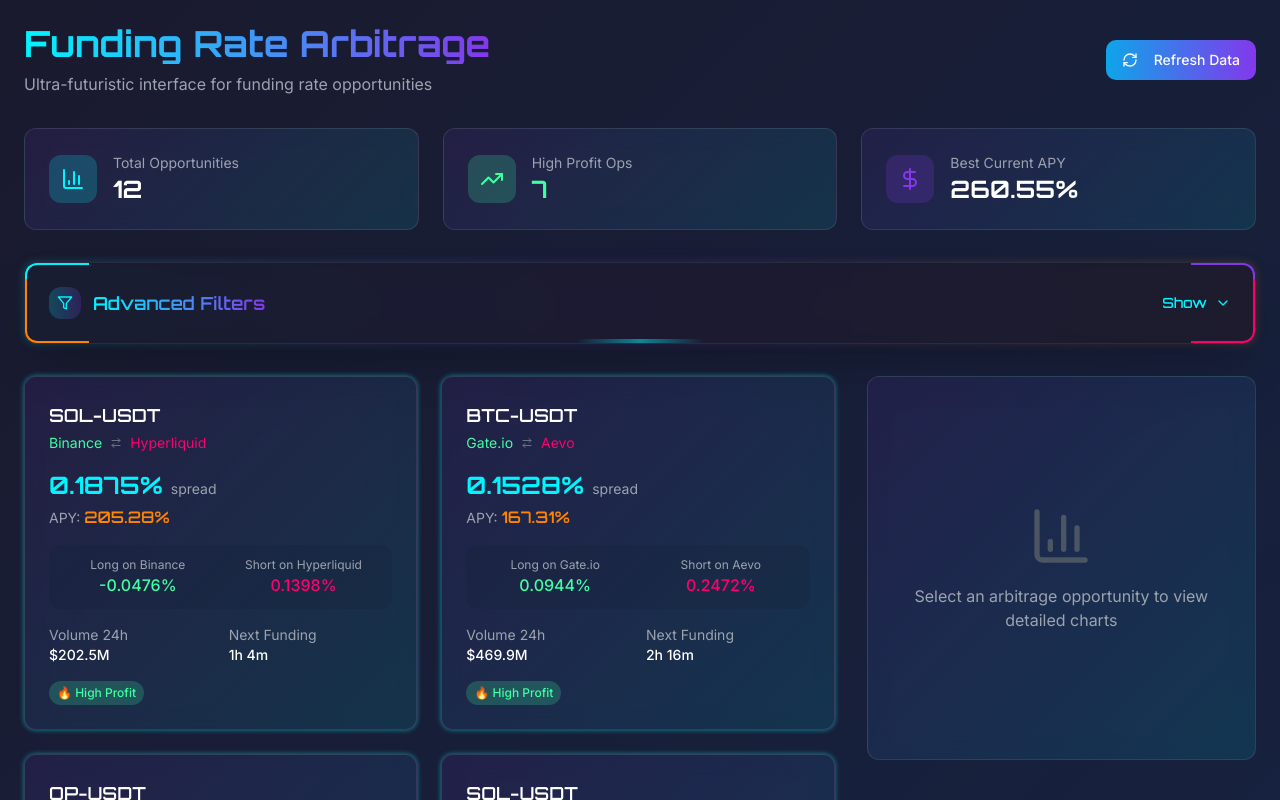
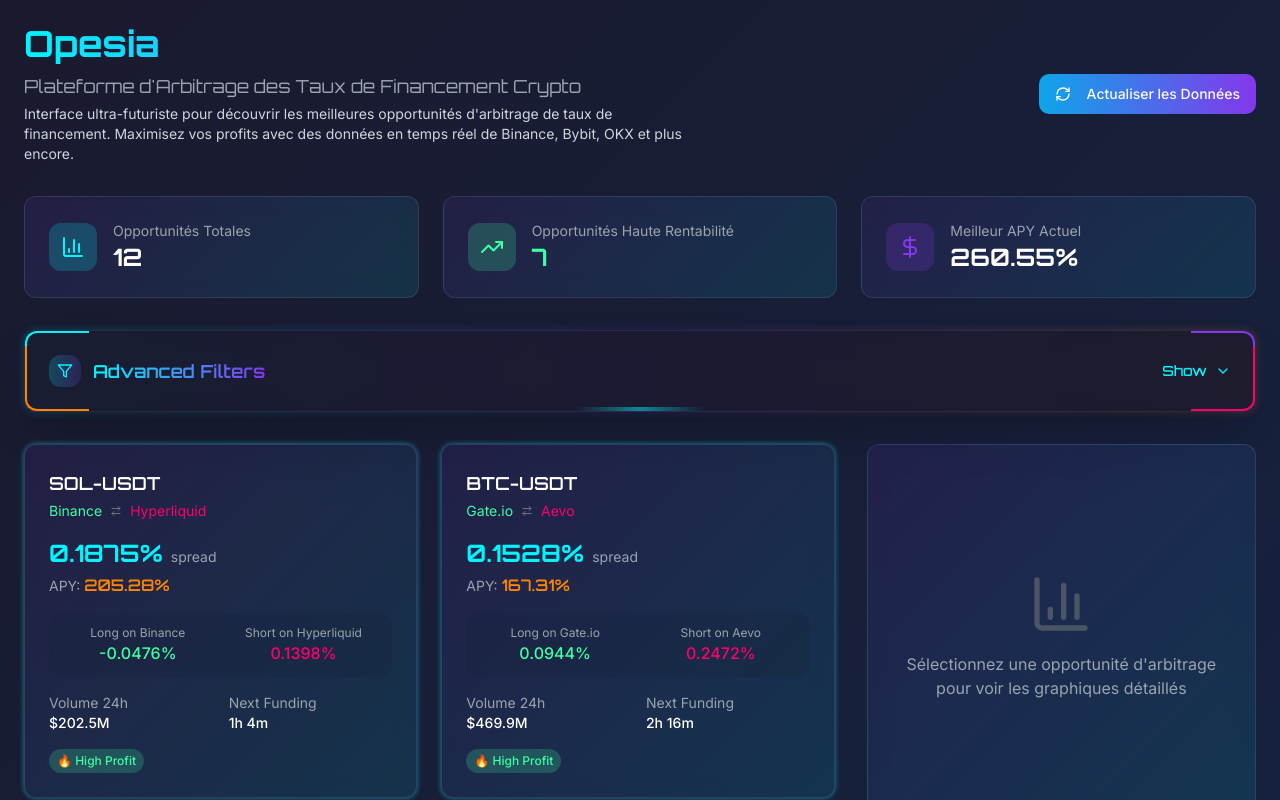
Before and after one commit to Brokendod/opesia-arbitrage-new, a React (Vite) app: page / in a window 1280 px wide. Shown: the top 800 px of the page. Built offline with nearby package versions, Linux system fonts and the light colour scheme.

Commit message:
feat: Optimize SEO and update site title
- Implemented SEO best practices.
- Replaced "Funding Rate Arbitrage" with "Opesia" in the header.

```diff
--- a/index.html
+++ b/index.html
@@ -1,20 +1,111 @@
+
 <!DOCTYPE html>
-<html lang="en">
+<html lang="fr">
   <head>
     <meta charset="UTF-8" />
     <meta name="viewport" content="width=device-width, initial-scale=1.0" />
-    <title>morpho-arbitrage-glance</title>
-    <meta name="description" content="Lovable Generated Project" />
-    <meta name="author" content="Lovable" />
+    <title>Opesia - Arbitrage des Taux de Financement Crypto | Trading DeFi</title>
+    <meta name="description" content="Opesia : Plateforme d'arbitrage avancée pour les taux de financement crypto. Découvrez les meilleures opportunités d'arbitrage DeFi en temps réel avec des APY jusqu'à 200%. Interface futuriste et données ultra-précises." />
+    <meta name="keywords" content="arbitrage crypto, taux de financement, trading DeFi, arbitrage bitcoin, ethereum arbitrage, binance bybit, crypto trading, APY élevé, finance décentralisée" />
+    <meta name="author" content="Opesia" />
+    <meta name="robots" content="index, follow, max-snippet:-1, max-image-preview:large, max-video-preview:-1" />
+    <link rel="canonical" href="https://opesia.lovable.app/" />
 
-    <meta property="og:title" content="morpho-arbitrage-glance" />
-    <meta property="og:description" content="Lovable Generated Project" />
+    <!-- Open Graph / Facebook -->
     <meta property="og:type" content="website" />
-    <meta property="og:image" content="https://lovable.dev/opengraph-image-p98pqg.png" />
+    <meta property="og:url" content="https://opesia.lovable.app/" />
+    <meta property="og:title" content="Opesia - Arbitrage des Taux de Financement Crypto | Trading DeFi" />
+    <meta property="og:description" content="Plateforme d'arbitrage avancée pour les taux de financement crypto. Découvrez les meilleures opportunités d'arbitrage DeFi en temps réel avec des APY jusqu'à 200%." />
+    <meta property="og:image" content="https://opesia.lovable.app/opesia-og-image.png" />
+    <meta property="og:image:width" content="1200" />
+    <meta property="og:image:height" content="630" />
+    <meta property="og:site_name" content="Opesia" />
+    <meta property="og:locale" content="fr_FR" />
 
+    <!-- Twitter Card -->
     <meta name="twitter:card" content="summary_large_image" />
-    <meta name="twitter:site" content="@lovable_dev" />
-    <meta name="twitter:image" content="https://lovable.dev/opengraph-image-p98pqg.png" />
+    <meta name="twitter:url" content="https://opesia.lovable.app/" />
+    <meta name="twitter:title" content="Opesia - Arbitrage des Taux de Financement Crypto" />
+    <meta name="twitter:description" content="Plateforme d'arbitrage avancée pour les taux de financement crypto. Interface futuriste et données ultra-précises." />
+    <meta name="twitter:image" content="https://opesia.lovable.app/opesia-twitter-image.png" />
+    <meta name="twitter:creator" content="@Opesia" />
+    <meta name="twitter:site" content="@Opesia" />
+
+    <!-- Additional SEO Meta Tags -->
+    <meta name="theme-color" content="#8338ec" />
+    <meta name="msapplication-TileColor" content="#8338ec" />
+    <meta name="apple-mobile-web-app-capable" content="yes" />
+    <meta name="apple-mobile-web-app-status-bar-style" content="black-translucent" />
+    <meta name="apple-mobile-web-app-title" content="Opesia" />
+
+    <!-- Preconnect to external domains for performance -->
+    <link rel="preconnect" href="https://fonts.googleapis.com" />
+    <link rel="preconnect" href="https://fonts.gstatic.com" crossorigin />
+
+    <!-- Structured Data - JSON-LD -->
+    <script type="application/ld+json">
+    {
+      "@context": "https://schema.org",
+      "@type": "WebApplication",
+      "name": "Opesia",
+      "description": "Plateforme d'arbitrage avancée pour les taux de financement crypto",
+      "url": "https://opesia.lovable.app",
+      "applicationCategory": "FinanceApplication",
+      "operatingSystem": "Web",
+      "offers": {
+        "@type": "Offer",
+        "price": "0",
+        "priceCurrency": "USD"
+      },
+      "creator": {
+        "@type": "Organization",
+        "name": "Opesia",
+        "url": "https://opesia.lovable.app"
+      },
+      "featureList": [
+        "Arbitrage des taux de financement en temps réel",
+        "Interface futuriste et intuitive",
+        "Données précises de multiples exchanges",
+        "Calculs APY automatiques",
+        "Filtres avancés de trading"
+      ]
+    }
+    </script>
+
+    <!-- Additional Structured Data for Financial Service -->
+    <script type="application/ld+json">
+    {
+      "@context": "https://schema.org",
+      "@type": "FinancialService",
+      "name": "Opesia",
+      "description": "Service d'arbitrage des taux de financement cryptocurrency",
+      "url": "https://opesia.lovable.app",
+      "serviceType": "Cryptocurrency Arbitrage",
+      "areaServed": "Worldwide",
+      "hasOfferCatalog": {
+        "@type": "OfferCatalog",
+        "name": "Services d'Arbitrage Crypto",
+        "itemListElement": [
+          {
+            "@type": "Offer",
+            "itemOffered": {
+              "@type": "Service",
+              "name": "Arbitrage Bitcoin",
+              "description": "Arbitrage des taux de financement Bitcoin"
+            }
+          },
+          {
+            "@type": "Offer",
+            "itemOffered": {
+              "@type": "Service",
+              "name": "Arbitrage Ethereum",
+              "description": "Arbitrage des taux de financement Ethereum"
+            }
+          }
+        ]
+      }
+    }
+    </script>
   </head>
 
   <body>
--- a/src/components/Dashboard.tsx
+++ b/src/components/Dashboard.tsx
@@ -1,3 +1,4 @@
+
 import React, { useState, useEffect } from 'react';
 import FundingRateCard from './FundingRateCard';
 import FundingRateChart from './FundingRateChart';
@@ -135,15 +136,21 @@ const Dashboard: React.FC = () => {
   const bestCurrentAPY = calculateAPY(Math.max(...filteredData.map(item => item.arbitrageProfit)));
 
   return (
-    <div className="min-h-screen p-6 space-y-8">
-      {/* Header */}
+    <>
+      {/* SEO-optimized header with semantic HTML */}
+      <header className="min-h-screen p-6 space-y-8">
+        {/* Main heading section */}
         <div className="flex flex-col lg:flex-row justify-between items-start lg:items-center gap-6">
           <div>
             <h1 className="font-orbitron font-bold text-4xl bg-gradient-to-r from-neon-cyan to-neon-purple bg-clip-text text-transparent">
-            Funding Rate Arbitrage
+              Opesia
             </h1>
-          <p className="text-gray-400 mt-2">
-            Ultra-futuristic interface for funding rate opportunities
+            <h2 className="text-gray-400 mt-2 font-orbitron text-lg">
+              Plateforme d'Arbitrage des Taux de Financement Crypto
+            </h2>
+            <p className="text-gray-300 mt-1 text-sm max-w-2xl">
+              Interface ultra-futuriste pour découvrir les meilleures opportunités d'arbitrage de taux de financement.
+              Maximisez vos profits avec des données en temps réel de Binance, Bybit, OKX et plus encore.
             </p>
           </div>
 
@@ -152,55 +159,61 @@ const Dashboard: React.FC = () => {
               onClick={handleRefresh}
               disabled={isRefreshing}
               className="bg-gradient-to-r from-techno-500 to-neon-purple hover:from-techno-600 hover:to-neon-purple/80 transition-all duration-300"
+              aria-label="Actualiser les données d'arbitrage"
             >
               <RefreshCw className={`w-4 h-4 mr-2 ${isRefreshing ? 'animate-spin' : ''}`} />
-            Refresh Data
+              Actualiser les Données
             </Button>
           </div>
         </div>
 
-      {/* Stats Cards */}
+        {/* SEO-optimized stats section */}
+        <section aria-labelledby="stats-heading">
+          <h3 id="stats-heading" className="sr-only">Statistiques d'arbitrage en temps réel</h3>
           <div className="grid grid-cols-1 md:grid-cols-3 gap-6">
-        <div className="data-card">
+            <article className="data-card" aria-labelledby="total-opportunities">
               <div className="flex items-center">
                 <div className="p-3 bg-neon-cyan/20 rounded-lg">
-              <BarChart3 className="w-6 h-6 text-neon-cyan" />
+                  <BarChart3 className="w-6 h-6 text-neon-cyan" aria-hidden="true" />
                 </div>
                 <div className="ml-4">
-              <p className="text-gray-400 text-sm">Total Opportunities</p>
+                  <p className="text-gray-400 text-sm" id="total-opportunities">Opportunités Totales</p>
                   <p className="font-orbitron font-bold text-2xl text-white">{totalOpportunities}</p>
                 </div>
               </div>
-        </div>
+            </article>
 
-        <div className="data-card">
+            <article className="data-card" aria-labelledby="high-profit-ops">
               <div className="flex items-center">
                 <div className="p-3 bg-neon-green/20 rounded-lg">
-              <TrendingUp className="w-6 h-6 text-neon-green" />
+                  <TrendingUp className="w-6 h-6 text-neon-green" aria-hidden="true" />
                 </div>
                 <div className="ml-4">
-              <p className="text-gray-400 text-sm">High Profit Ops</p>
+                  <p className="text-gray-400 text-sm" id="high-profit-ops">Opportunités Haute Rentabilité</p>
                   <p className="font-orbitron font-bold text-2xl text-neon-green">{highProfitCount}</p>
                 </div>
               </div>
-        </div>
+            </article>
 
-        <div className="data-card">
+            <article className="data-card" aria-labelledby="best-apy">
               <div className="flex items-center">
                 <div className="p-3 bg-neon-purple/20 rounded-lg">
-              <DollarSign className="w-6 h-6 text-neon-purple" />
+                  <DollarSign className="w-6 h-6 text-neon-purple" aria-hidden="true" />
                 </div>
                 <div className="ml-4">
-              <p className="text-gray-400 text-sm">Best Current APY</p>
+                  <p className="text-gray-400 text-sm" id="best-apy">Meilleur APY Actuel</p>
                   <p className="font-orbitron font-bold text-2xl text-white">
                     {bestCurrentAPY.toFixed(2)}%
                   </p>
                 </div>
               </div>
+            </article>
           </div>
-      </div>
+        </section>
 
-      {/* Filters */}
+        {/* Filters section */}
+        <section aria-labelledby="filters-heading">
+          <h3 id="filters-heading" className="sr-only">Filtres d'arbitrage avancés</h3>
           <ArbitrageFilters
             searchTerm={searchTerm}
             onSearchChange={setSearchTerm}
@@ -211,26 +224,29 @@ const Dashboard: React.FC = () => {
             sortBy={sortBy}
             onSortChange={setSortBy}
           />
+        </section>
 
-      {/* Main Content */}
-      <div className="grid grid-cols-1 xl:grid-cols-3 gap-8">
-        {/* Arbitrage Opportunities Grid */}
-        <div className="xl:col-span-2">
+        {/* Main content section */}
+        <main className="grid grid-cols-1 xl:grid-cols-3 gap-8">
+          {/* Arbitrage opportunities */}
+          <section className="xl:col-span-2" aria-labelledby="opportunities-heading">
+            <h3 id="opportunities-heading" className="sr-only">Opportunités d'arbitrage disponibles</h3>
             <div className="grid grid-cols-1 lg:grid-cols-2 gap-6">
               {filteredData.map((item) => (
-              <div key={item.id} className="animate-fade-in">
+                <article key={item.id} className="animate-fade-in">
                   <FundingRateCard
                     data={item}
                     onClick={() => setSelectedCard(selectedCard === item.id ? null : item.id)}
                     isHighlighted={selectedCard === item.id}
                   />
-              </div>
+                </article>
               ))}
             </div>
-        </div>
+          </section>
 
-        {/* Chart Panel */}
-        <div className="xl:col-span-1">
+          {/* Chart panel */}
+          <aside className="xl:col-span-1" aria-labelledby="chart-heading">
+            <h3 id="chart-heading" className="sr-only">Graphiques détaillés</h3>
             <div className="sticky top-6">
               {selectedOpportunityData ? (
                 <div className="animate-slide-up">
@@ -243,47 +259,53 @@ const Dashboard: React.FC = () => {
               ) : (
                 <div className="data-card h-96 flex items-center justify-center">
                   <div className="text-center">
-                  <BarChart3 className="w-16 h-16 text-gray-600 mx-auto mb-4" />
+                    <BarChart3 className="w-16 h-16 text-gray-600 mx-auto mb-4" aria-hidden="true" />
                     <p className="text-gray-400">
-                    Select an arbitrage opportunity to view detailed charts
+                      Sélectionnez une opportunité d'arbitrage pour voir les graphiques détaillés
                     </p>
                   </div>
                 </div>
               )}
             </div>
-        </div>
-      </div>
+          </aside>
+        </main>
 
-      {/* Collapsible Referral Links Section */}
+        {/* Referral links section */}
+        <section aria-labelledby="referral-heading">
+          <h3 id="referral-heading" className="sr-only">Plateformes partenaires recommandées</h3>
           <Collapsible open={isReferralLinksOpen} onOpenChange={setIsReferralLinksOpen}>
             <CollapsibleTrigger asChild>
               <Button
                 variant="outline"
                 className="w-full h-auto p-6 bg-gradient-to-r from-dark-100/90 to-dark-200/90 border-neon-orange/30 hover:border-neon-orange/50 transition-all duration-300 group"
+                aria-expanded={isReferralLinksOpen}
+                aria-controls="referral-content"
               >
                 <div className="flex items-center justify-between w-full">
                   <div className="flex items-center gap-4">
                     <div className="p-3 bg-gradient-to-r from-neon-orange/20 to-neon-yellow/20 rounded-xl">
-                  <ExternalLink className="w-6 h-6 text-neon-orange" />
+                      <ExternalLink className="w-6 h-6 text-neon-orange" aria-hidden="true" />
                     </div>
                     <div className="text-left">
-                  <h3 className="font-orbitron font-bold text-xl bg-gradient-to-r from-neon-orange to-neon-yellow bg-clip-text text-transparent">
+                      <h4 className="font-orbitron font-bold text-xl bg-gradient-to-r from-neon-orange to-neon-yellow bg-clip-text text-transparent">
                         🚀 Plateformes Recommandées
-                  </h3>
+                      </h4>
                       <p className="text-gray-400 font-orbitron text-sm">
                         Accédez aux meilleures plateformes avec des bonus exclusifs
                       </p>
                     </div>
                   </div>
-              <ChevronDown className={`w-6 h-6 text-neon-orange transition-transform duration-300 ${isReferralLinksOpen ? 'rotate-180' : ''}`} />
+                  <ChevronDown className={`w-6 h-6 text-neon-orange transition-transform duration-300 ${isReferralLinksOpen ? 'rotate-180' : ''}`} aria-hidden="true" />
                 </div>
               </Button>
             </CollapsibleTrigger>
-        <CollapsibleContent className="mt-4">
+            <CollapsibleContent className="mt-4" id="referral-content">
               <ReferralLinks />
             </CollapsibleContent>
           </Collapsible>
-    </div>
+        </section>
+      </header>
+    </>
   );
 };
 
```
Lines whose indentation alone changed are shown as unchanged.
